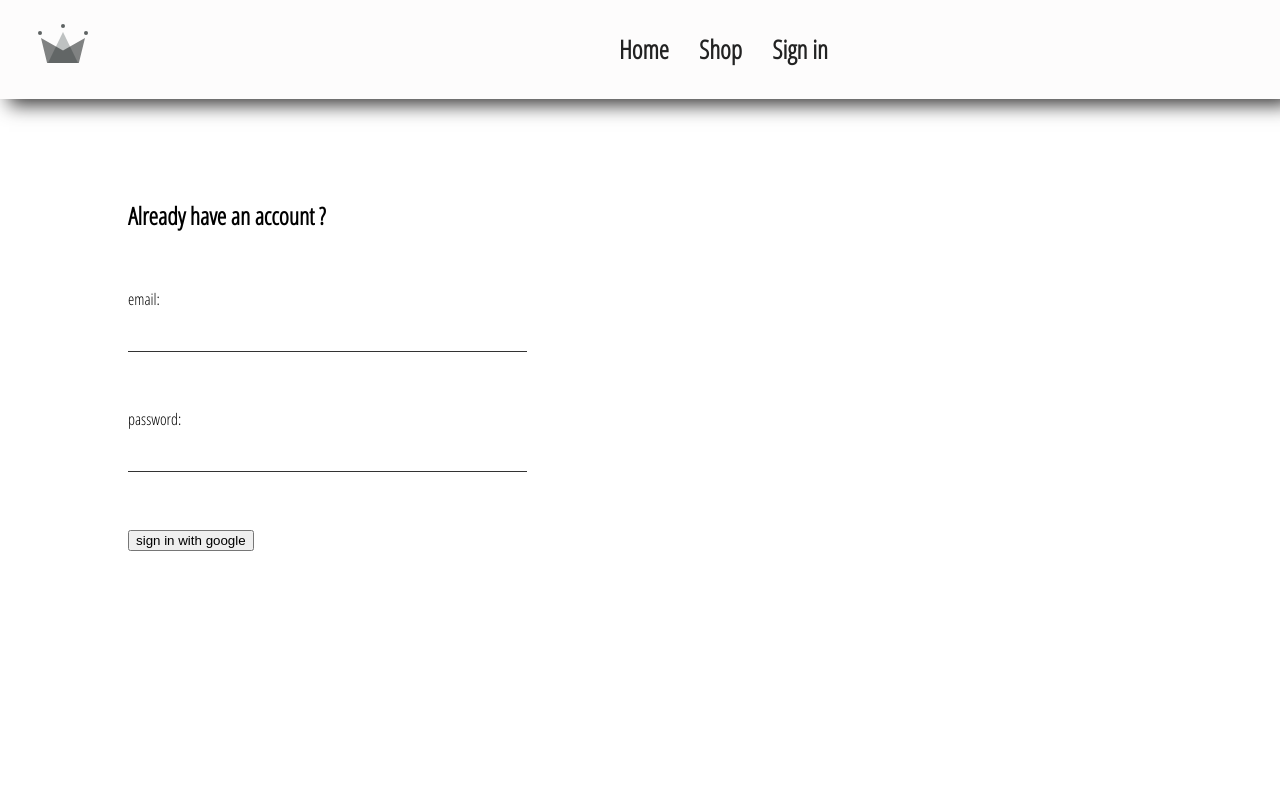
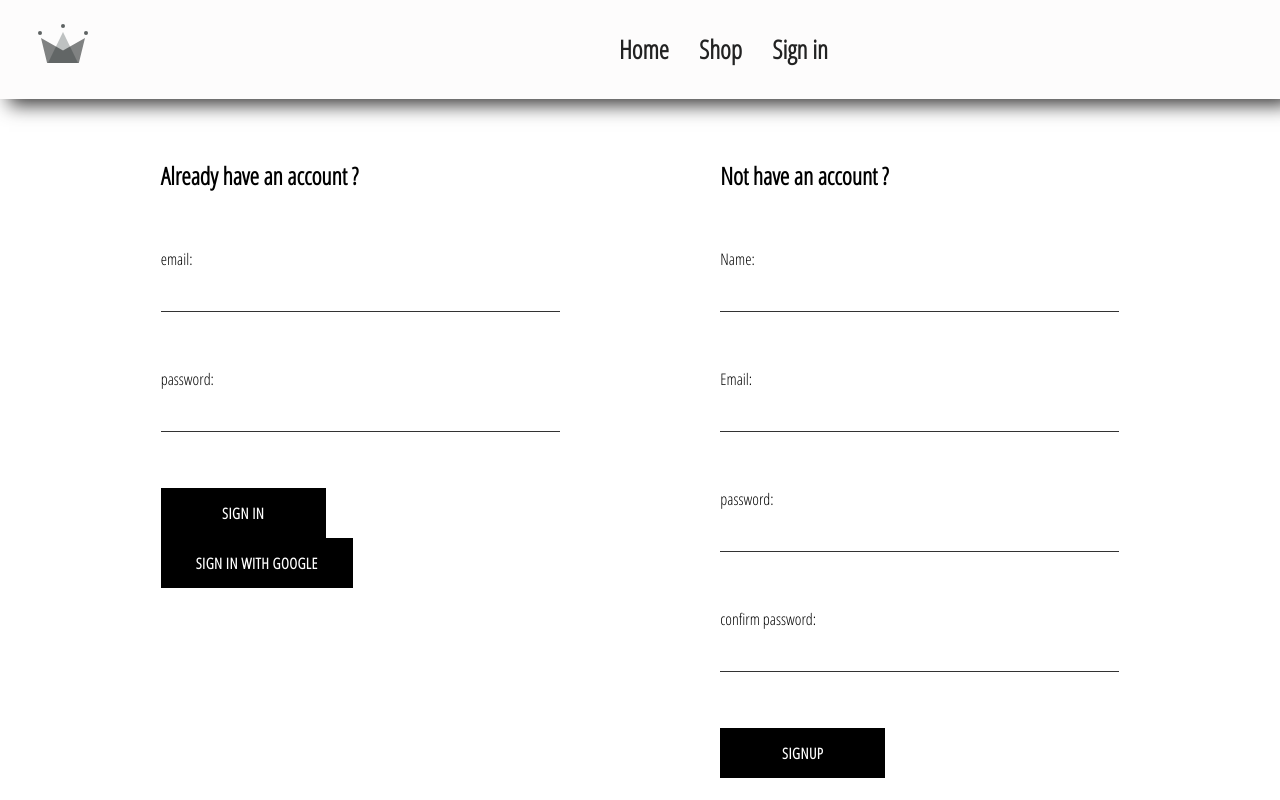
Before and after one commit to turza1994/ecommerce-react, a React (Create React App) app: page /signin in a window 1280 px wide. Built offline with nearby package versions, Linux system fonts and the light colour scheme; no server answers.

Commit message:
adding signUp component, signIn with email and password

```diff
--- a/src/App.js
+++ b/src/App.js
@@ -23,10 +23,10 @@ class App extends Component {
   unsubscribeFromAuth = null;
 
   componentDidMount() {
-    this.unsubscribeFromAuth = auth.onAuthStateChanged(userAuth => {
+    this.unsubscribeFromAuth = auth.onAuthStateChanged(async userAuth => {
 
       if(userAuth){
-        const userRef = createUserProfile(userAuth)
+        const userRef = await createUserProfile(userAuth)
         userRef.onSnapshot(user => {
           this.setState({
             currentUser: {
@@ -34,6 +34,7 @@ class App extends Component {
               ...user.data()
             }
           })
+          console.log(this.state)
         })
       }
 
--- a/src/components/custom-button/custom-button.component.jsx
+++ b/src/components/custom-button/custom-button.component.jsx
@@ -1,9 +1,10 @@
 import React from 'react'
+import './custom-button.styles.scss';
 
 const CustomButton = ({children, ...otherProps}) => {
     return (
-        <div>
-            <button {...otherProps}>
+        <div className="CustomButton">
+            <button className="custom-button" {...otherProps}>
                 {children}
             </button>
         </div>
--- a/src/components/custom-button/custom-button.styles.scss
+++ b/src/components/custom-button/custom-button.styles.scss
@@ -0,0 +1,23 @@
+.custom-button {
+    min-width: 165px;
+    width: auto;
+    height: 50px;
+    letter-spacing: 0.5px;
+    line-height: 50px;
+    padding: 0 35px 0 35px;
+    font-size: 15px;
+    background-color: black;
+    color: white;
+    text-transform: uppercase;
+    font-family: 'Open Sans Condensed';
+    font-weight: bolder;
+    border: none;
+    cursor: pointer;
+
+    &:hover {
+      background-color: white;
+      color: black;
+      border: 1px solid black;
+    }
+
+  }
--- a/src/components/input/input.component.jsx
+++ b/src/components/input/input.component.jsx
@@ -2,11 +2,11 @@ import React from 'react'
 
 import './input.styles.scss';
 
-const Input = (props) => {
+const Input = ({children, handleChange, ...otherProps}) => {
     return (
         <div className="group">
-            {props.children}
-            <input className="input" type={props.type} name={props.name} onChange={props.handleChange} />
+            {children}
+            <input className="input" onChange={handleChange} {...otherProps} />
         </div>
     )
 }
--- a/src/components/sign-in/sign-in.component.jsx
+++ b/src/components/sign-in/sign-in.component.jsx
@@ -3,7 +3,7 @@ import React, { Component } from 'react';
 import Input from '../input/input.component';
 import CustomButton from '../custom-button/custom-button.component'
 import './sign-in.styles.scss';
-import { signInWithGoogle } from '../../firebase/firebase.utils'
+import { signInWithGoogle, auth } from '../../firebase/firebase.utils'
 class SignIn extends Component {
 
     constructor(){
@@ -14,10 +14,17 @@ class SignIn extends Component {
         }
     }
 
-    handleSubmit = event => {
+    handleSubmit = async event => {
         event.preventDefault();
 
-        this.setState({ email: '', password: '' });
+        const { email, password } = this.state;
+        try{
+            await auth.signInWithEmailAndPassword(email, password);
+            this.setState({ email: '', password: '' });
+        } catch(error){
+            console.log(error);
+        }
+
     }
 
     handleChange = event => {
@@ -33,6 +40,7 @@ class SignIn extends Component {
                 <form onSubmit={this.handleSubmit} >
                     <Input type = "text" name="email" handleChange={this.handleChange} > email: </Input>
                     <Input type = "password" name="password" handleChange={this.handleChange} > password: </Input>
+                    <CustomButton onClick={this.handleSubmit} > sign in </CustomButton>
                     <CustomButton onClick={signInWithGoogle} > sign in with google </CustomButton>
                 </form>
             </div>
--- a/src/components/sign-in/sign-in.styles.scss
+++ b/src/components/sign-in/sign-in.styles.scss
@@ -1,4 +1,3 @@
 .SignIn{
-    width: 50vw;
-    padding: 10vh 10vw;
+
 }
--- /dev/null
+++ b/src/components/sign-up/sign-up.component.jsx
@@ -0,0 +1,72 @@
+import React, { Component } from 'react';
+import { auth, createUserProfile } from '../../firebase/firebase.utils'
+import Input from '../input/input.component';
+import CustomButton from '../custom-button/custom-button.component';
+import './sign-up.styles.scss';
+
+class SignUp extends Component {
+
+    constructor(){
+        super()
+        this.state={
+            displayName: "",
+            email: "",
+            password: "",
+            confirmPassword: ""
+        }
+
+        this.handleSubmit = this.handleSubmit.bind(this);
+        this.handleChange = this.handleChange.bind(this);
+    }
+
+    handleSubmit = async event => {
+        event.preventDefault();
+        const {displayName, email, password, confirmPassword} = this.state
+
+        if(password !== confirmPassword){
+            alert("password doesn't match")
+            return;
+        }
+        console.log(displayName, email, password, confirmPassword);
+        try {
+            const {user} = await auth.createUserWithEmailAndPassword(email, password)
+            await createUserProfile(user, {displayName})
+            console.log(user);
+
+            await this.setState({
+                displayName: "",
+                email: "",
+                password: "",
+                confirmPassword: ""
+              });
+
+        } catch (error) {
+            console.error(error);
+        }
+
+    }
+
+    handleChange = event => {
+        const { name, value } = event.target;
+
+        this.setState({ [name]: value });
+    };
+
+    render() {
+        const {displayName, email, password, confirmPassword} = this.state
+        return (
+            <div className="SignUp">
+                <h2>Not have an account ?</h2>
+                <form onSubmit={this.handleSubmit}>
+                    <Input type="text" name="displayName" value={displayName} handleChange={this.handleChange}> Name: </Input>
+                    <Input type="email" name="email" value={email} handleChange={this.handleChange}> Email: </Input>
+                    <Input type="password" name="password" value={password} handleChange={this.handleChange}> password: </Input>
+                    <Input type="password" name="confirmPassword" value={confirmPassword} handleChange={this.handleChange}> confirm password: </Input>
+                    <CustomButton type="submit" > SignUp </CustomButton>
+                </form>
+            </div>
+        );
+    }
+}
+
+export default SignUp;
--- /dev/null
+++ b/src/components/sign-up/sign-up.styles.scss
@@ -0,0 +1,3 @@
+.SignUp{
+
+}
--- a/src/firebase/firebase.utils.js
+++ b/src/firebase/firebase.utils.js
@@ -18,19 +18,20 @@ const config = {
   export const auth = firebase.auth()
   export const firestore = firebase.firestore()
 
-  export const createUserProfile = (user)=>{
+  export const createUserProfile = async (user, additionalData)=>{
 
     // if(!user) return
     const {uid, displayName, email} = user;
     const createdAt = new Date();
     const userRef = firestore.doc(`users/${uid}`);
-    const snapShot = userRef.get();
+    const snapShot = await userRef.get();
 
     if(!snapShot.exists){
-      userRef.set({
+      await userRef.set({
         displayName,
         email,
-        createdAt
+        createdAt,
+        ...additionalData
       })
     }
 
--- a/src/pages/sign-in-sign-up/sign-in-sign-up.component.jsx
+++ b/src/pages/sign-in-sign-up/sign-in-sign-up.component.jsx
@@ -1,11 +1,19 @@
 import React from 'react'
+import './sign-in-sign-up.styles.scss';
 
 import SignIn from '../../components/sign-in/sign-in.component'
+import SignUp from '../../components/sign-up/sign-up.component';
 
 const SignInSignUp = () => {
     return (
-        <div>
-            <SignIn />
+        <div className="SignInSignUp">
+            <div>
+                <SignIn />
+            </div>
+
+            <div>
+                <SignUp />
+            </div>
         </div>
     )
 }
--- a/src/pages/sign-in-sign-up/sign-in-sign-up.styles.scss
+++ b/src/pages/sign-in-sign-up/sign-in-sign-up.styles.scss
@@ -0,0 +1,6 @@
+.SignInSignUp{
+    display: flex;
+    flex-direction: row;
+    justify-content: space-evenly;
+    margin-top: 5vh;
+}
```
